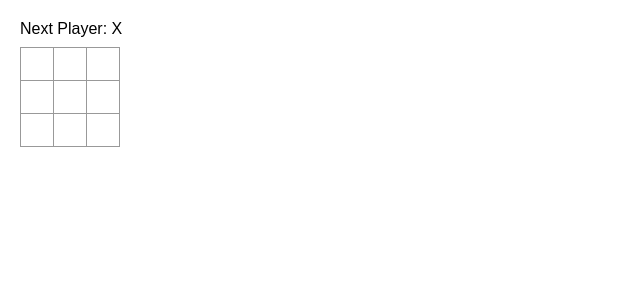
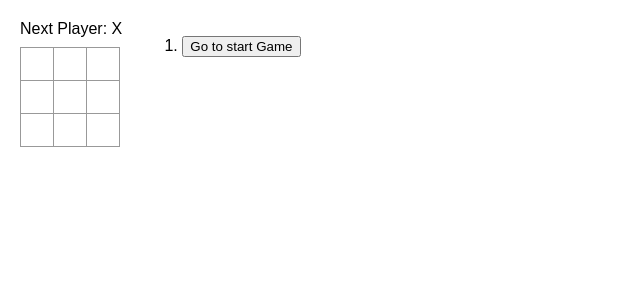
Before and after one commit to poojapdarade/tic-tac-toe-trial, a React (Vite) app: page / in a window 1280 px wide. Shown: the top 300 px of the page, without its empty margins (0-640 px from the left). Built offline with nearby package versions, Linux system fonts and the light colour scheme.

Commit message:
last bits left to implement, not the whole version of the game is done yet

```diff
--- a/src/App.jsx
+++ b/src/App.jsx
@@ -61,6 +61,21 @@
     setHistory([...history, nextSquares]);
     setXIsNext(!xIsNext);
   }
+
+  function jumpTo(nextMove) {}
+  const moves = history.map((squares, move) => {
+    let description;
+    if (move > 0) {
+      description = "Go to move #" + move;
+    } else {
+      description = "Go to start Game";
+    }
+    return (
+      <li>
+        <button onClick={() => jumpTo(move)}>{description}</button>
+      </li>
+    );
+  });
   return (
     <>
       <div className="game">
@@ -72,7 +87,7 @@
           />
         </div>
         <div className="game-info">
-          <ol>{/*TODO*/}</ol>
+          <ol>{moves}</ol>
         </div>
       </div>
     </>
```
